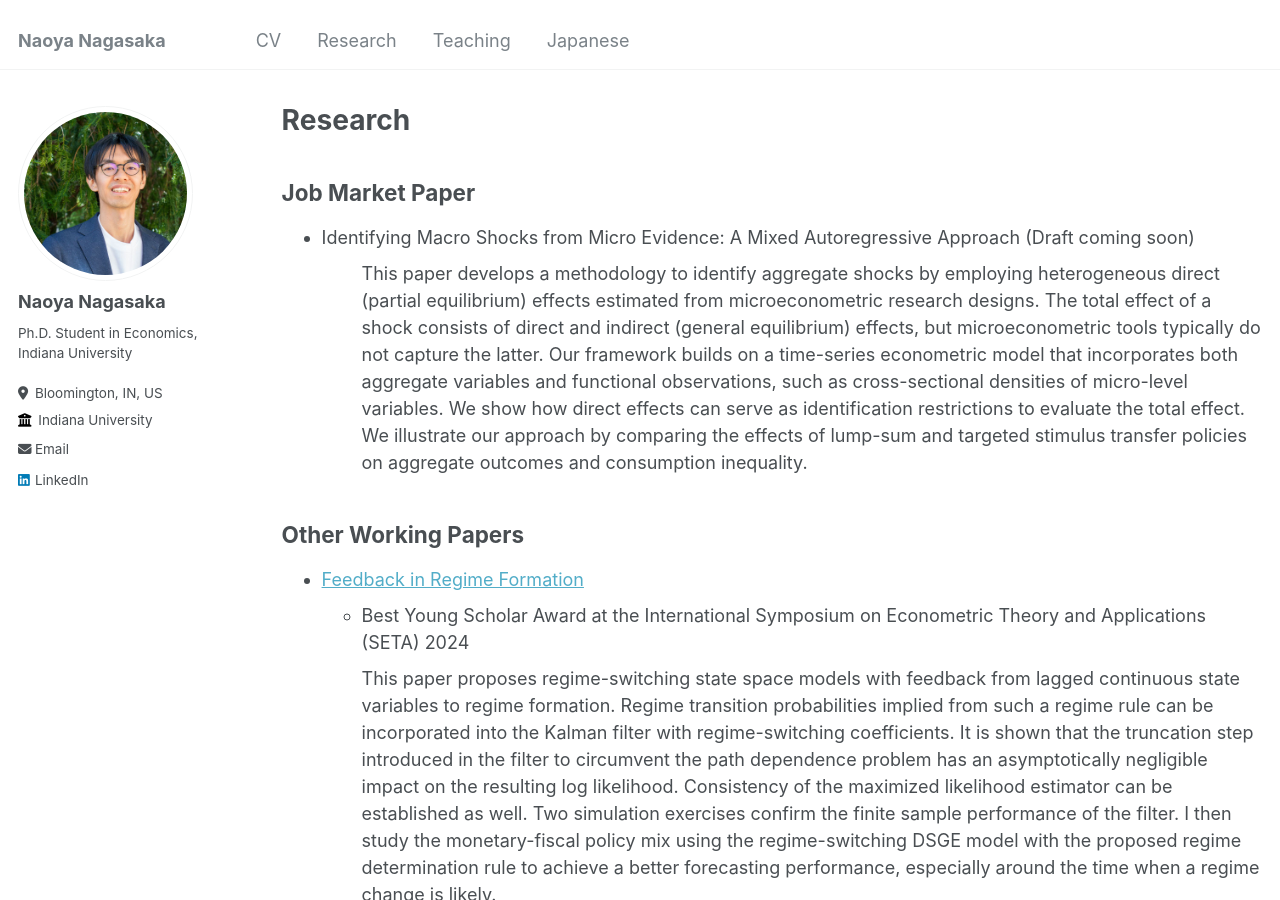
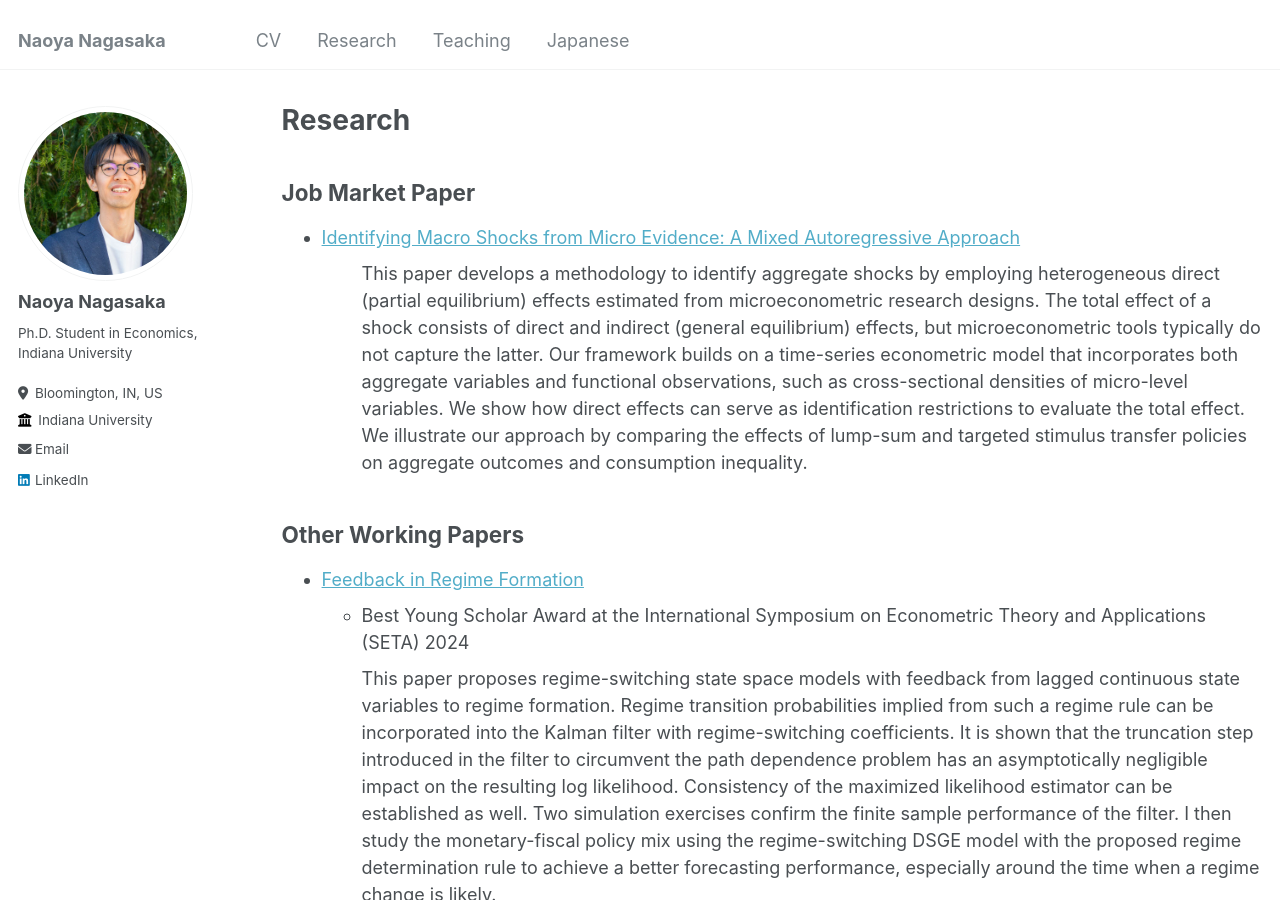
Before and after one commit to naonagas/naonagas.github.io, a Jekyll site: the page built from _pages/research.html, in a window 1280 px wide and 900 px high. Built offline with Jekyll 4.4.1, drawn with Linux system fonts in a browser that asks for light colours.

Commit message:
Update research.html

```diff
--- a/_pages/research.html
+++ b/_pages/research.html
@@ -7,7 +7,7 @@ author_profile: true
 ---
 <h2> Job Market Paper </h2>
 <ul>
-<li> Identifying Macro Shocks from Micro Evidence: A Mixed Autoregressive Approach (Draft coming soon) </li>
+<li> <a href="https://naonagas.github.io/files/MacroShockMicroEvidence.pdf">Identifying Macro Shocks from Micro Evidence: A Mixed Autoregressive Approach</a></li>
     <ol style="list-style: none">
         <li> This paper develops a methodology to identify aggregate shocks by employing heterogeneous direct (partial equilibrium) effects estimated from microeconometric research designs. The total effect of a shock consists of direct and indirect (general equilibrium) effects, but microeconometric tools typically do not capture the latter. Our framework builds on a time-series econometric model that incorporates both aggregate variables and functional observations, such as cross-sectional densities of micro-level variables. We show how direct effects can serve as identification restrictions to evaluate the total effect. We illustrate our approach by comparing the effects of lump-sum and targeted stimulus transfer policies on aggregate outcomes and consumption inequality. </li>
     </ol>
```
